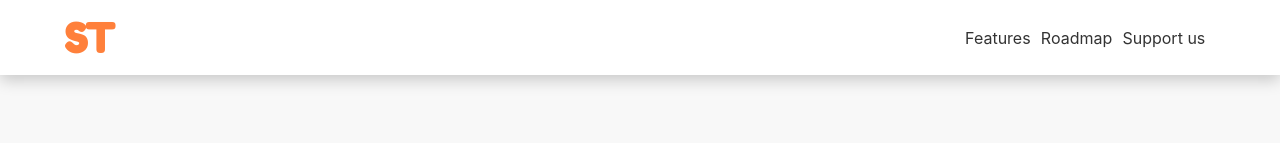
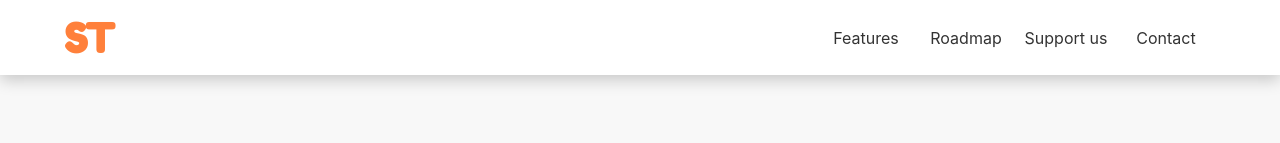
Before and after one commit to alfremedpal/Stutter-Track-Landing, a React (Create React App) app: page /roadmap in a window 1280 px wide. Shown: the top 143 px of the page. Built offline with nearby package versions, Linux system fonts and the light colour scheme.

Commit message:
Navbar fixes

```diff
--- a/src/components/Navbar/Navbar.js
+++ b/src/components/Navbar/Navbar.js
@@ -12,7 +12,8 @@ export default function Navbar() {
     const menuItems = [
         {name: 'Features', link:'/#features'},
         {name: 'Roadmap', link:'/roadmap'},
-        {name: 'Support us', link:'/#support'}
+        {name: 'Support us', link:'/#support'},
+        {name: 'Contact', link: '/contact'}
     ]
 
     return (
@@ -27,7 +28,9 @@ export default function Navbar() {
             <div className={classes.menu}>
                 {
                     menuItems.map((item, i) => (
+                        <div>
                         <a key={i} className={classes.link} href={item.link} >{item.name}</a>
+                        </div>
                     ))
                 }
             </div>
--- a/src/components/Navbar/Navbar.module.css
+++ b/src/components/Navbar/Navbar.module.css
@@ -71,17 +71,22 @@
 
     .main .menu {
         display: flex;
-        width: 20%;
+        width: 100%;
+        justify-content: right;
     }
 
-    .main .menu > a {
+    .main .menu div {
+        width: 100px;
+    }
+
+    .main .menu a {
         margin: 2%;
         text-decoration: none;
         color: #333;
         transition: all ease 0.3s;
     }
 
-    .main .menu > a:hover {
+    .main .menu a:hover {
         color: #ff803b;
     }
 
```
